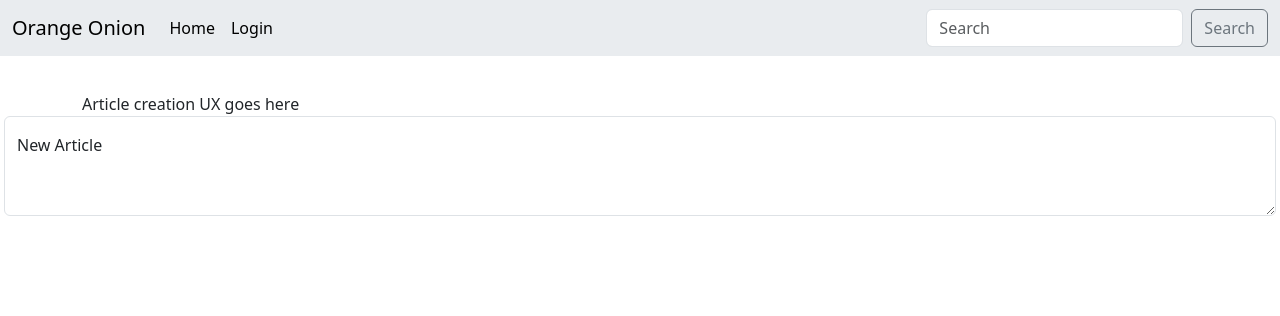
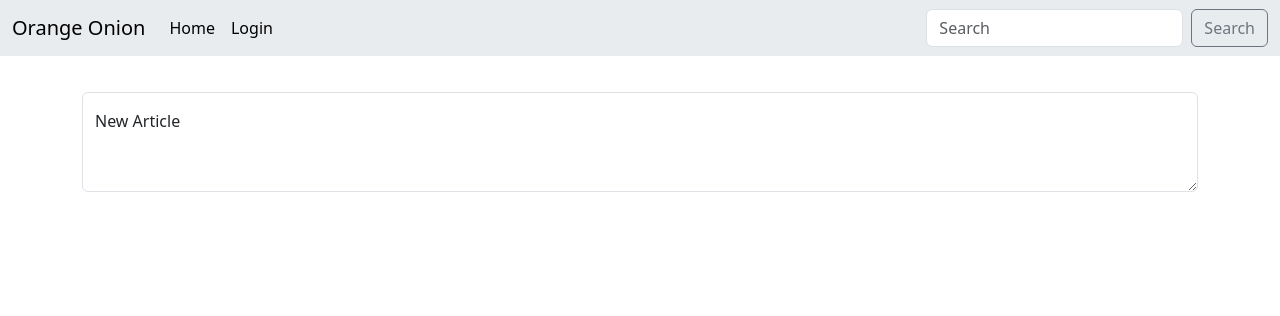
Before and after one commit to Bratah123/TheOrangeOnion, a Flask app: template src/templates/new_article.html in a window 1280 px wide. Shown: the top 316 px of the page. Run offline with Flask 3, Linux system fonts and the light colour scheme; the template is opened without the code that fills it, so the values that code supplies are empty; parts of the project's set-up code (start-up, migrations or seed data) failed here and were passed over.

Commit message:
TWEAK (new_article): Fix contents outside of container

```diff
--- a/src/templates/new_article.html
+++ b/src/templates/new_article.html
@@ -1,9 +1,10 @@
 {% extends "base.html" %}
 {% block title %}Create New Article - The Orange Onion{% endblock %}
 {% block content %}
-<div class="container-lg">Article creation UX goes here</div>
-<div class="form-floating">
-    <textarea class="form-control" placeholder="Leave a comment here" id="floatingTextarea2" style="height: 100px"></textarea>
-    <label for="floatingTextarea2">New Article</label>
+<div class="container-lg">
+    <div class="form-floating">
+        <textarea class="form-control" placeholder="Leave a comment here" id="floatingTextarea2" style="height: 100px"></textarea>
+        <label for="floatingTextarea2">New Article</label>
+    </div>
 </div>
 {% endblock %}
```
